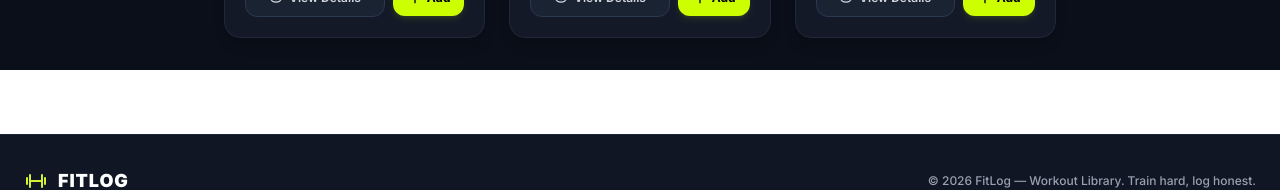
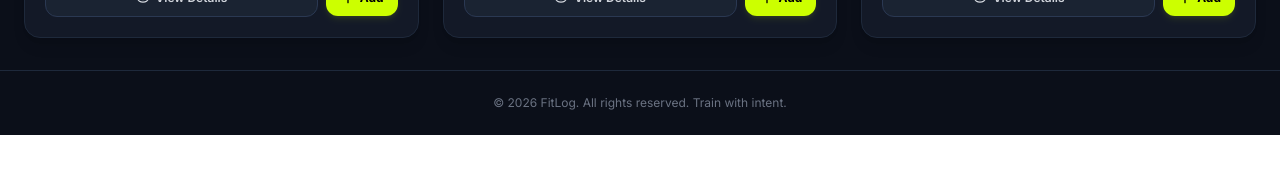
Before and after one commit to jannat056/fitlog, a Next.js app: page / in a window 1280 px wide. Shown: the part 2455-2645 px from the top of the page. Built offline with nearby package versions, Linux system fonts and the light colour scheme.

Commit message:
fix: resolve footer spacing and finalize fitlog layout

```diff
--- a/src/app/page.tsx
+++ b/src/app/page.tsx
@@ -3,9 +3,16 @@ import WorkoutLibrary from "@/components/WorkoutLibrary";
 
 export default function HomePage() {
   return (
-    <main className="min-h-screen bg-[#0b0f19] flex flex-col">
-      <Hero />
-      <WorkoutLibrary />
+    <main className="min-h-screen bg-[#0b0f19] flex flex-col justify-between">
+      <div>
+        <Hero />
+        <WorkoutLibrary />
+      </div>
+
+      {/* Simple Professional Footer */}
+      <footer className="py-6 text-center text-xs text-gray-500 border-t border-[#1e293b]">
+        © {new Date().getFullYear()} FitLog. All rights reserved. Train with intent.
+      </footer>
     </main>
   );
 }
```
